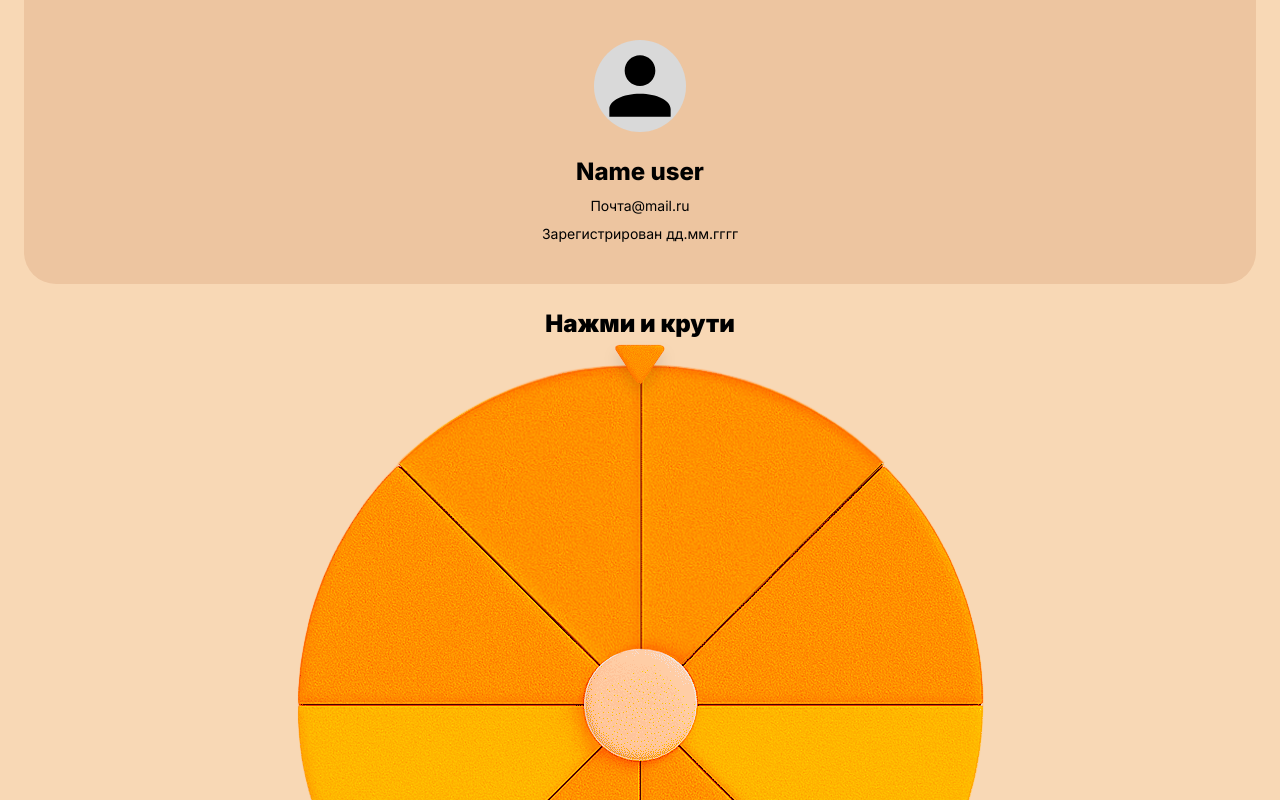
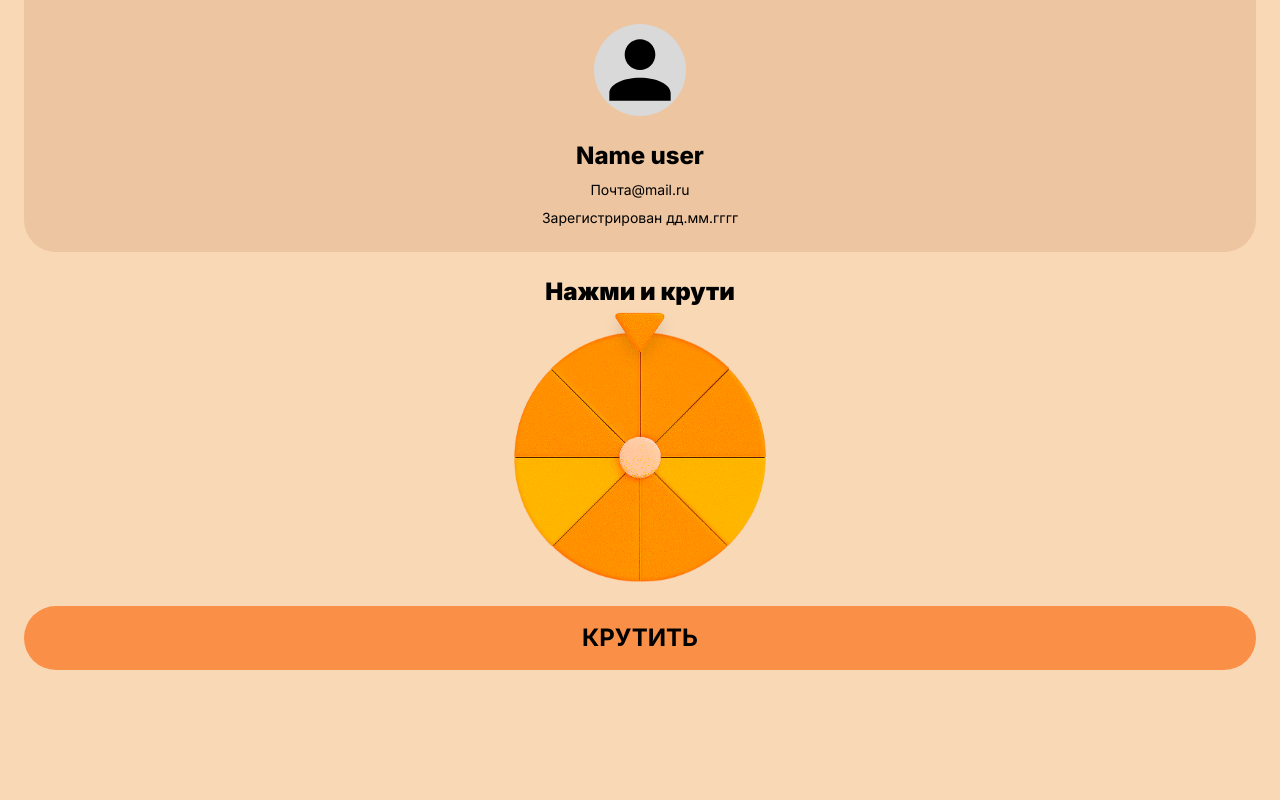
Before and after one commit to asafeeson/express_puzzle, a SvelteKit app: page /prizes/fortune in a window 1280 px wide. Shown: the top 800 px of the page. Built offline with nearby package versions, Linux system fonts and the light colour scheme.

Commit message:
- fix scroll

```diff
--- a/src/routes/prizes/fortune/+page.svelte
+++ b/src/routes/prizes/fortune/+page.svelte
@@ -9,9 +9,9 @@
 	let showPop = $state(false);
 </script>
 
-<div class="flex flex-col h-full px-6 pb-[10%] gap-6 relative overflow-hidden">
+<div class="flex flex-col h-full px-6 gap-6 relative overflow-hidden justify-between items-center">
 	<div
-		class="flex flex-col justify-center items-center bg-secondary rounded-b-4xl gap-6 w-full py-10"
+		class="flex flex-col justify-center items-center bg-secondary rounded-b-4xl gap-6 w-full py-6 h-fit"
 	>
 		<div class="overflow-hidden rounded-full w-[92px] aspect-square gap-4 bg-[#D9D9D9]">
 			<img src="/user_icon.svg" alt="" class="h-full w-auto object-fill" />
@@ -33,12 +33,12 @@
 			<img
 				src="/wheel.png"
 				alt=""
-				class="transition-transform duration-700"
+				class="transition-transform duration-700 h-[250px] w-auto"
 				bind:this={wheel}
 			/>
 		</div>
 	</div>
-	<div class="flex justify-between items-end">
+	<div class="flex justify-between items-end w-full">
 		<button
 			type="button"
 			class="w-full h-16 bg-button grid place-content-center rounded-4xl uppercase font-bold text-2xl cursor-pointer"
```
